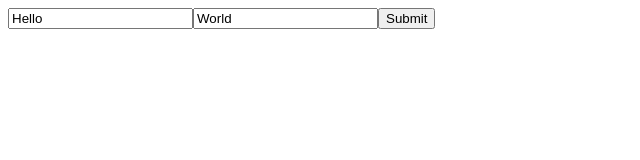
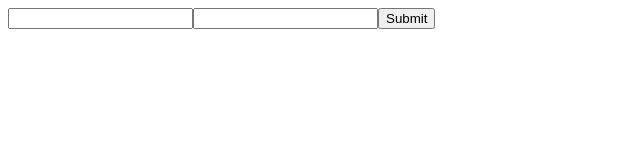
Before and after one commit to typeonce-dev/patterns-for-state-management-with-actors-in-react-with-xstate, a React (Vite) app: page / in a window 1280 px wide. Shown: the top 160 px of the page, without its empty margins (0-640 px from the left). Built offline with nearby package versions, Linux system fonts and the light colour scheme.

Commit message:
default values from search params

```diff
--- a/src/actors/input-text.ts
+++ b/src/actors/input-text.ts
@@ -2,13 +2,13 @@ import { assign, setup } from "xstate";
 
 export const actor = setup({
   types: {
-    input: {} as { defaultValue: string },
+    input: {} as { defaultValue: string | undefined },
     context: {} as { value: string },
     events: {} as { type: "change"; value: string },
   },
 }).createMachine({
-  context: ({ input }: { input: { defaultValue: string } }) => ({
-    value: input.defaultValue,
+  context: ({ input }: { input: { defaultValue: string | undefined } }) => ({
+    value: input.defaultValue ?? "",
   }),
   on: {
     change: { actions: assign(({ event }) => ({ value: event.value })) },
--- a/src/routes/index.tsx
+++ b/src/routes/index.tsx
@@ -6,10 +6,17 @@ import InputText from "../components/input-text";
 
 export const Route = createFileRoute("/")({
   component: App,
+  validateSearch: (search) => {
+    return {
+      text1: search.text1 as string | undefined,
+      text2: search.text2 as string | undefined,
+    };
+  },
 });
 
 const machine = setup({
   types: {
+    input: {} as { text1: string | undefined; text2: string | undefined },
     context: {} as {
       text1: ActorRefFrom<typeof InputTextActor.actor>;
       text2: ActorRefFrom<typeof InputTextActor.actor>;
@@ -17,12 +24,12 @@ const machine = setup({
     events: {} as { type: "submit"; formData: FormData },
   },
 }).createMachine({
-  context: ({ spawn }) => ({
+  context: ({ spawn, input }) => ({
     text1: spawn(InputTextActor.actor, {
-      input: { defaultValue: "Hello" },
+      input: { defaultValue: input.text1 },
     }),
     text2: spawn(InputTextActor.actor, {
-      input: { defaultValue: "World" },
+      input: { defaultValue: input.text2 },
     }),
   }),
   on: {
@@ -35,7 +42,10 @@ const machine = setup({
 });
 
 function App() {
-  const [snapshot, send] = useMachine(machine);
+  const { text1, text2 } = Route.useSearch();
+  const [snapshot, send] = useMachine(machine, {
+    input: { text1, text2 },
+  });
   return (
     <form action={(formData) => send({ type: "submit", formData })}>
       <InputText name="text1" actor={snapshot.context.text1} />
```
